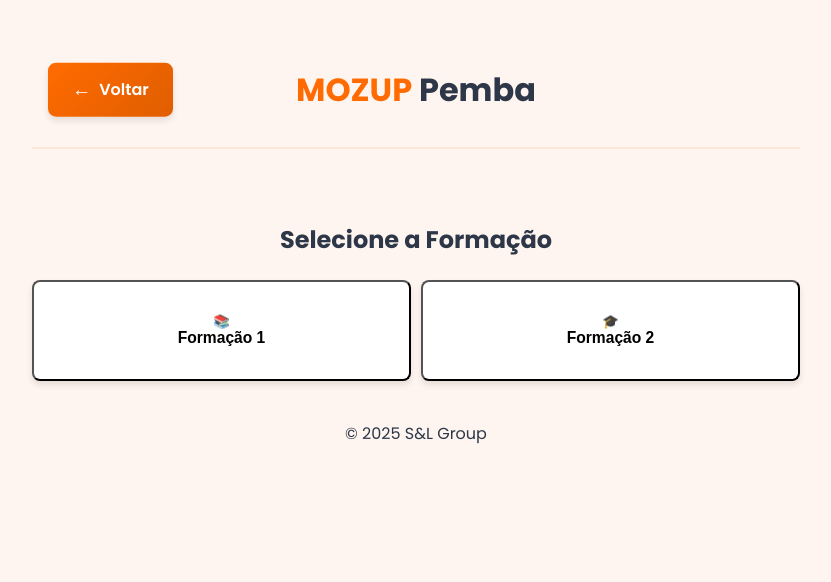
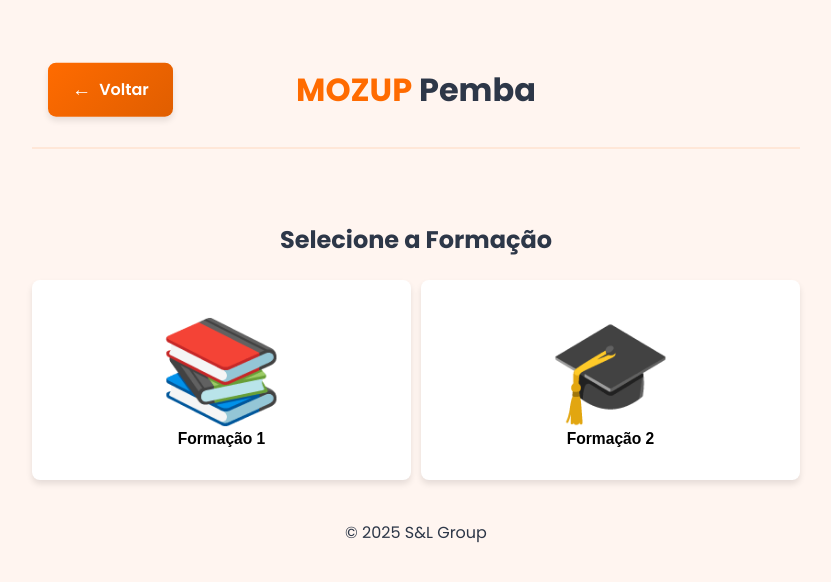
Before and after one commit to Carvalho0331/MozUp2, a plain HTML site: page select-training.html in a window 1280 px wide. Shown: the whole page, without its empty margins (224-1055 px from the left). Drawn offline with Linux system fonts and the light colour scheme.

Commit message:
Add files via upload

```diff
--- a/style.css
+++ b/style.css
@@ -372,6 +372,7 @@ select:focus {
   box-shadow: var(--shadow);
   cursor: pointer;
   transition: var(--transition);
+  border: none;
 }
 
 .location-card:hover,
@@ -394,6 +395,12 @@ h2 {
 
 .icon {
   width: 20px;
+}
+.loading-hidden{
+  display: none;
+}
+.location-icon,.training-icon{
+  font-size: 100px;
 }
 
 .preview-visible {
```
